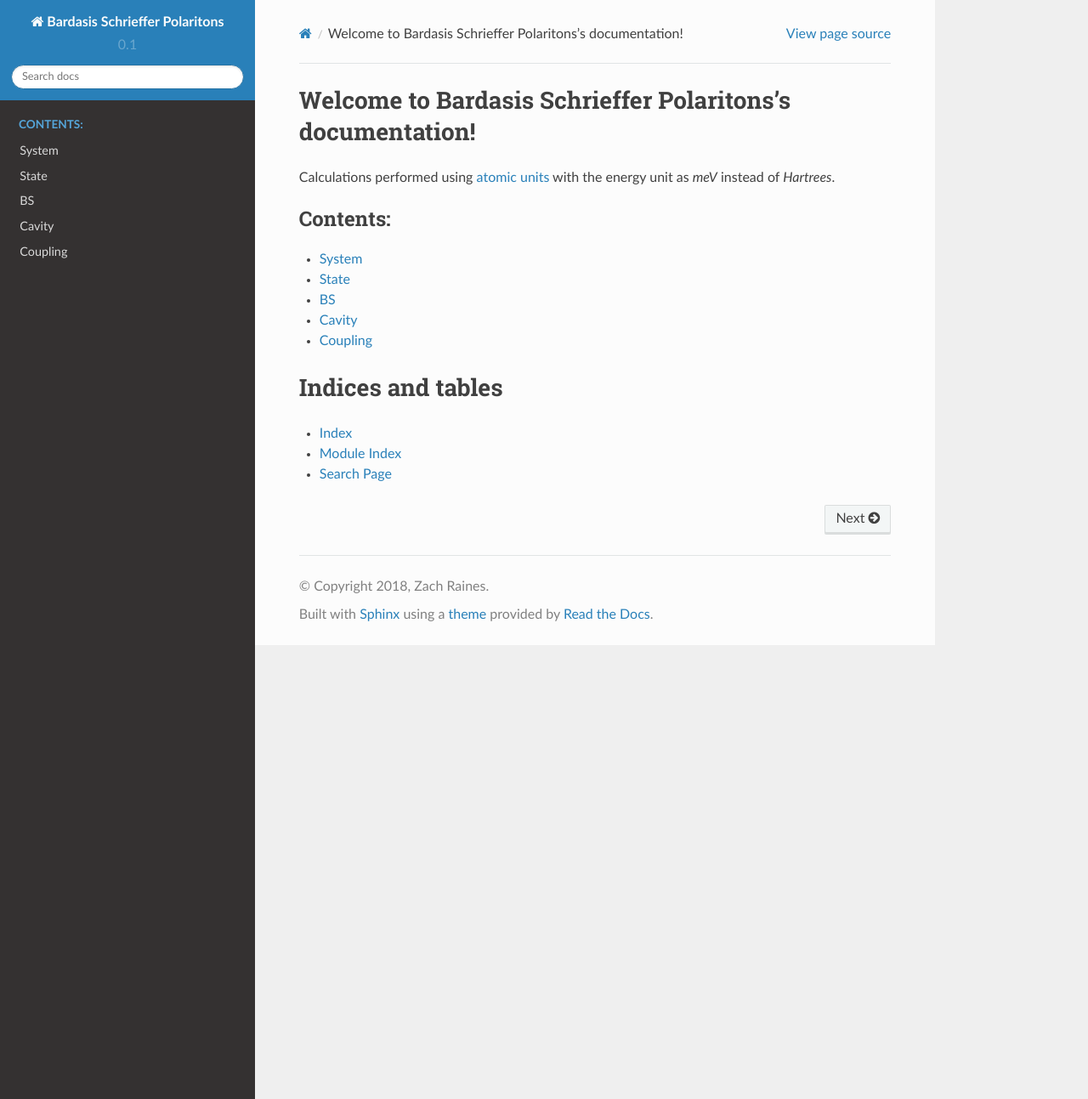
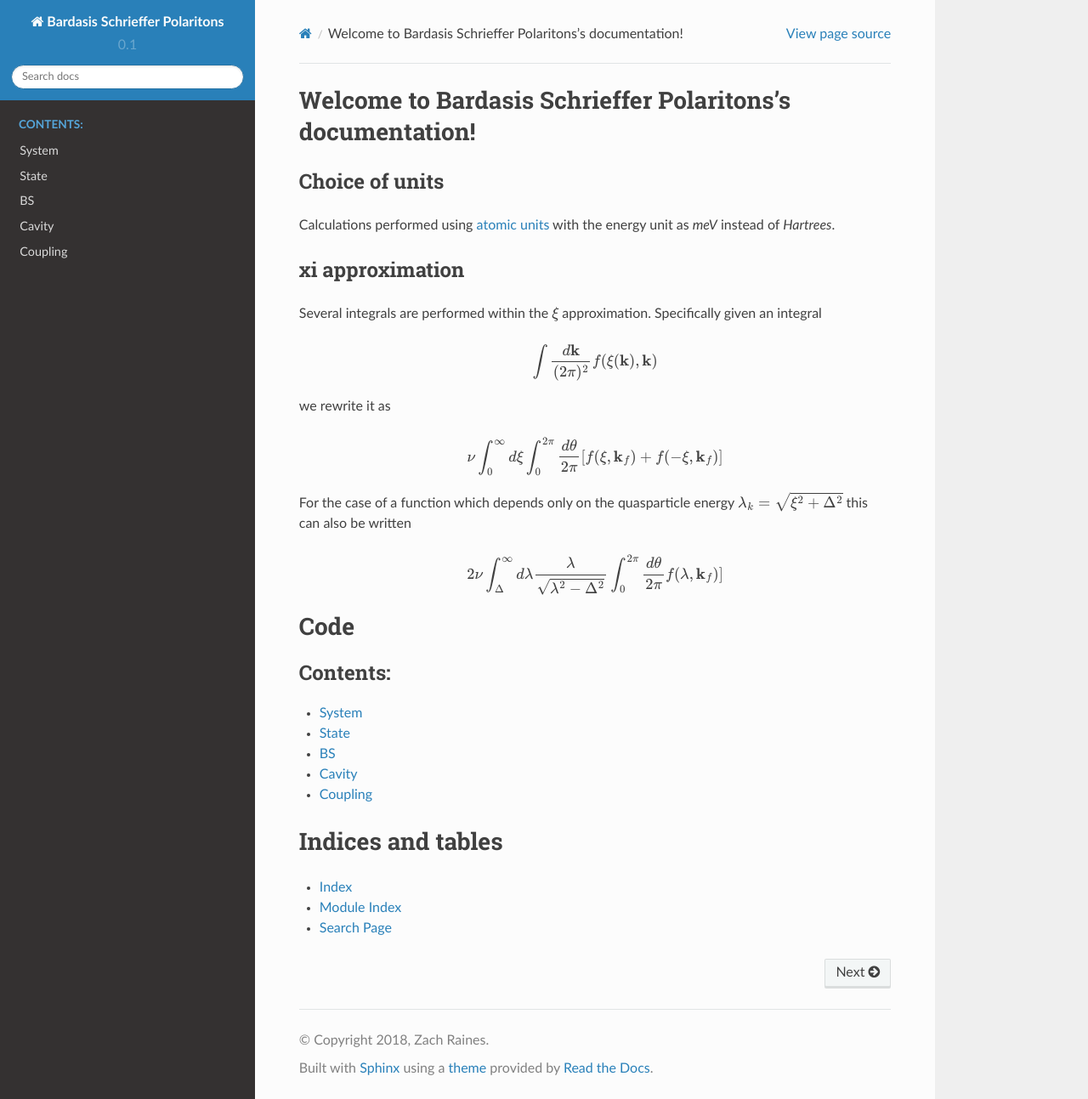
Before and after one commit to raineszm/cavity-superconductor-polaritons, a Sphinx documentation site: the page built from python/doc/source/index.rst, in a window 1280 px wide and 1293 px high. Shown: the whole window at 85% size. Built offline with Sphinx 7.4.7 and the Read the Docs theme 2.0.0, drawn with Linux system fonts in a browser that asks for light colours; formulas are drawn with MathJax 3.

Commit message:
Describe the xi approx

```diff
--- a/python/doc/source/index.rst
+++ b/python/doc/source/index.rst
@@ -6,7 +6,40 @@
 Welcome to Bardasis Schrieffer Polaritons's documentation!
 ==========================================================
 
+.. _units:
+
+Choice of units
+---------------
+
 Calculations performed using `atomic units <https://en.wikipedia.org/wiki/Atomic_units>`_ with the energy unit as `meV` instead of `Hartrees`.
+
+
+.. _xi-approx:
+
+xi approximation
+-----------------
+
+Several integrals are performed within the :math:`\xi` approximation. Specifically given an integral
+
+.. math::
+
+    \int \frac{d\mathbf{k}}{(2\pi)^2} f(\xi(\mathbf k), \mathbf k)
+
+we rewrite it as
+
+.. math::
+
+    \nu \int_0^\infty d\xi \int_0^{2\pi}\frac{d\theta}{2\pi} \left[f(\xi, \mathbf{k}_f) + f(-\xi, \mathbf{k}_f)\right]
+
+For the case of a function which depends only on the quasparticle energy :math:`\lambda_k = \sqrt{\xi^2 + \Delta^2}` this can also be written
+
+.. math::
+
+    2 \nu \int_\Delta^\infty d\lambda \frac{\lambda}{\sqrt{\lambda^2 - \Delta^2}}\int_0^{2\pi}\frac{d\theta}{2\pi} f(\lambda, \mathbf{k}_f)]
+
+
+Code
+====
 
 .. toctree::
    :maxdepth: 2
```
Also changed, not shown: 1 other file.
